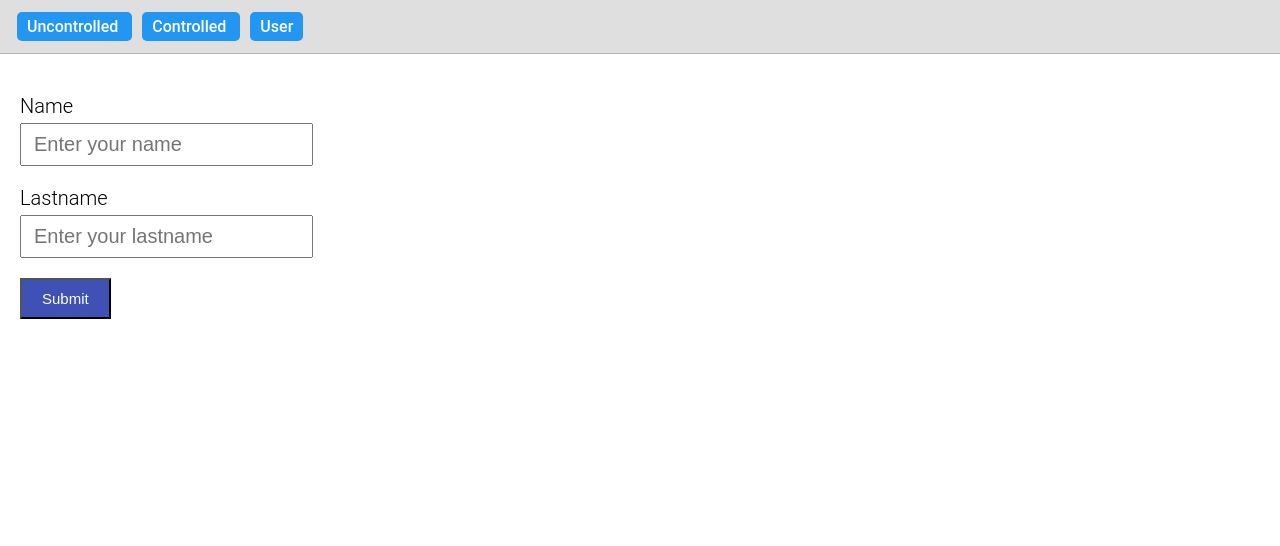
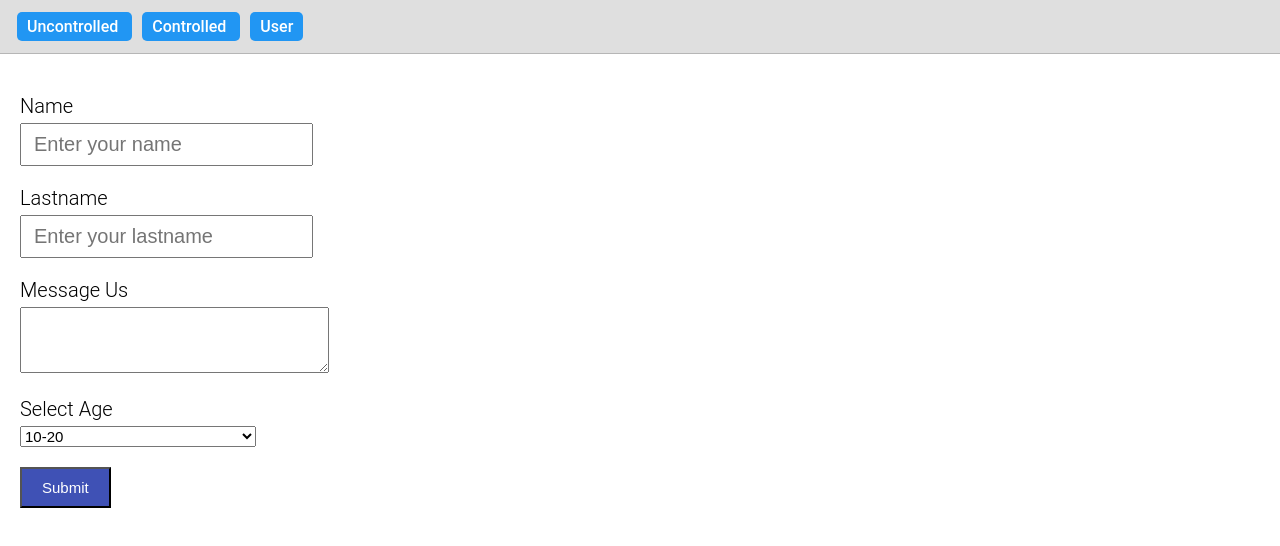
Before and after one commit to Densitty/react-lesson-max, a React (Create React App) app: page /user in a window 1280 px wide. Shown: the top 546 px of the page. Built offline with nearby package versions, Linux system fonts and the light colour scheme.

Commit message:
Added the textarea and select options featured to the form template

```diff
--- a/src/Components/User.js
+++ b/src/Components/User.js
@@ -27,6 +27,31 @@ class User extends Component {
           name: 'lastname_input',
           type: 'text',
           placeholder: 'Enter your lastname'
+        }
+      },
+      message: {
+        element: 'textarea',
+        value: '',
+        label: true,
+        labelText: 'Message Us',
+        config: {
+          name: 'messageb_input',
+          rows: 4,
+          cols: 36
+        }
+      },
+      age: {
+        element: 'select',
+        value: '',
+        label: true,
+        labelText: 'Select Age',
+        config: {
+          name: 'age_input',
+          options: [
+            { val: '1', text: '10-20' },
+            { val: '1', text: '21-30' },
+            { val: '3', text: '31-40' }
+          ]
         }
       }
     }
--- a/src/Components/Widgets/FormFields.js
+++ b/src/Components/Widgets/FormFields.js
@@ -27,6 +27,7 @@ const FormFields = props => {
     let dataValues = data.settings;
 
     switch (dataValues.element) {
+      // for an input element
       case ('input'):
         // console.log(dataValues);
         formTemplate = (
@@ -38,6 +39,41 @@ const FormFields = props => {
           </div>
         );
         break;
+      // for a textarea
+      case ('textarea'):
+        formTemplate = (
+          <div>
+            {showLabel(dataValues.label, dataValues.labelText)}
+            <textarea
+              {...dataValues.config}
+              value={dataValues.value}
+              onChange={event => changeHandler(event, data.id)}
+            ></textarea>
+          </div>
+        )
+        break;
+      // for a select element
+      case ('select'):
+        formTemplate = (
+          <div>
+            {showLabel(dataValues.label, dataValues.labelText)}
+            <select
+              name={dataValues.config.name}
+              value={dataValues.value}
+              onChange={(event) => changeHandler(event, data.id)}
+            >
+              {dataValues.config.options.map((option, index) => {
+                return (
+                  <option key={index} value={option.val}>
+                    {option.text}
+                  </option>
+                )
+              })}
+            </select>
+          </div>
+        )
+        break;
+      // for default or no form element
       default:
         formTemplate = null
         break;
```
